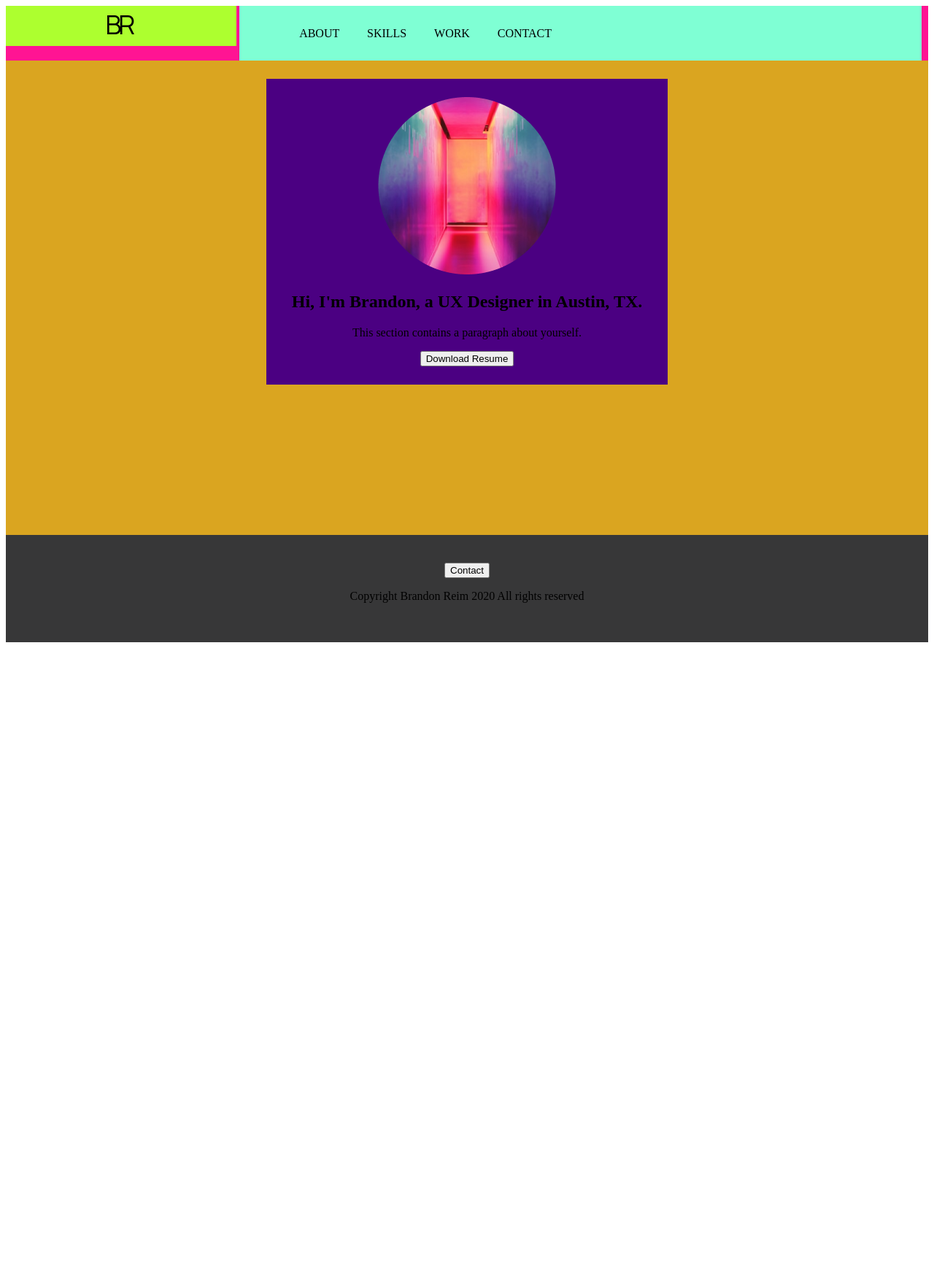
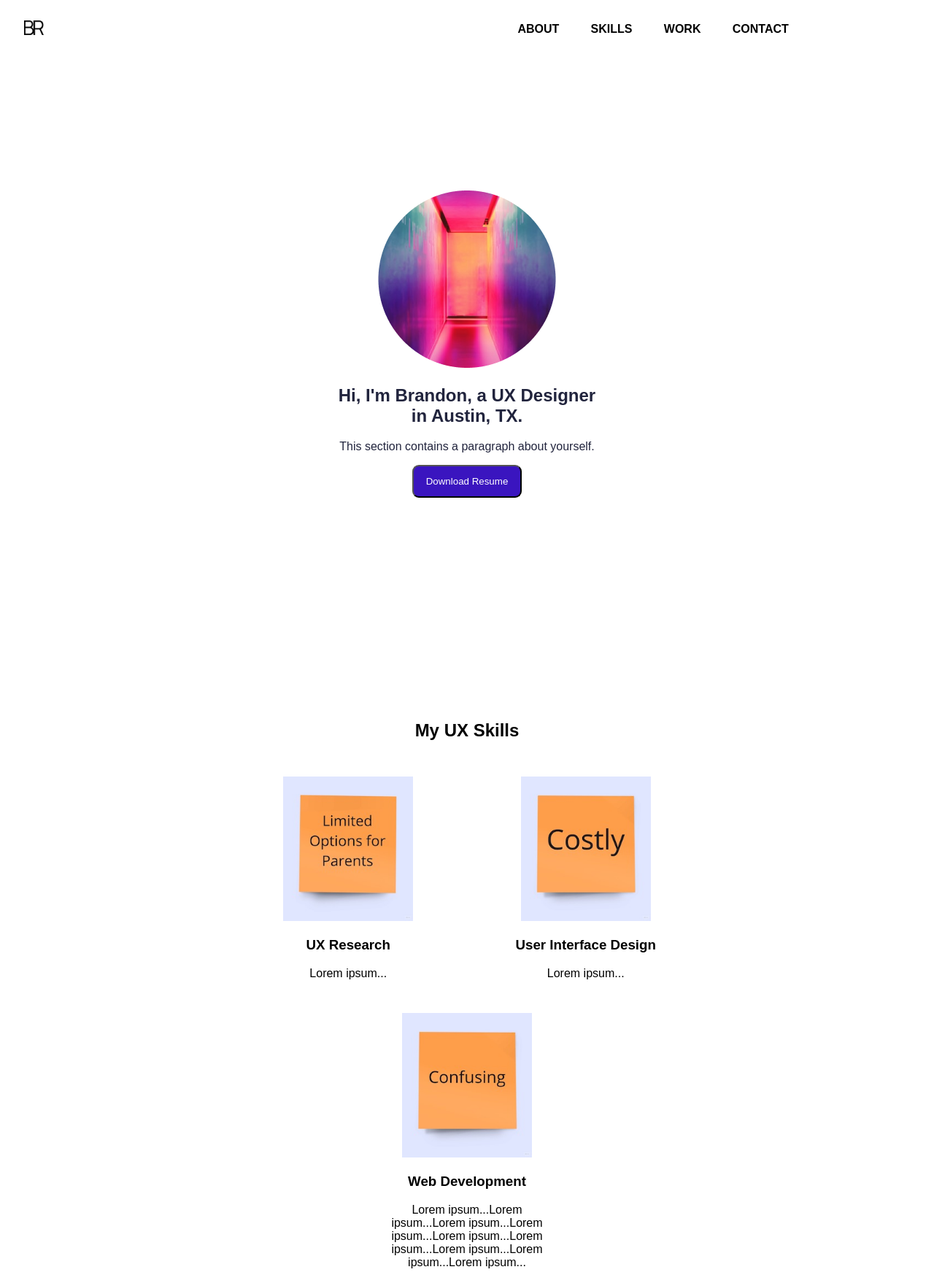
Before and after one commit to brandonrhyme/UX_UI_HW_18, a plain HTML site: page index.html in a window 1280 px wide. Shown: the top 1758 px of the page at 73% size. Before the commit the page ends 888 px from the top, so only its background shows below. Drawn offline with Linux system fonts and the light colour scheme.

Commit message:
Responsive Design

```diff
--- a/CSS/style.css
+++ b/CSS/style.css
@@ -1,54 +1,143 @@
 .inline-block {
     display: inline-block;
-    vertical-align: top;
-    background-color: aquamarine;
-    padding-left: 2%;
-    padding-right: 2%;
-    margin-left: auto;
+    vertical-align: middle;
+    background-color: #FFFFFF;
 }
 
 .logo {
-    width: 23%;
-    padding: 1%;
-    background-color: greenyellow;
+    padding: 20px;
+    background-color: #FFFFFF;
     text-align: center;
 }
 
 nav {
-    width: 70%;
-    display: inline-block;
-    vertical-align: top;
-    padding: 1%;
-    background-color: rgb(209, 125, 0);
+    width: 80%;
+    text-align: end;
+
 }
 
 .heroImg {
-    text-align: center;
-    height: 600px;
-    padding: 25px;
-    background-color: goldenrod;
+    display: flex;
+    height: 800px;
+    /* margin-left: 10%;
+    margin-right: 10%; */
+    justify-content: center;
+    align-items: center;
+    color: snow;
+    background-color: #FFFFFF;
 }
+
 header {
-    height: 75px;
-    background-color: deeppink;
+    height: auto;
+    justify-content: space-between;
+    background-color: #FFFFFF;
 }
 .content {
-    width: 500px;
-    margin: 0 auto;
-    background-color: indigo;
-    padding: 25px;
+    max-width: 375px;
+    max-height: fit-content;
+    background-color: #FFFFFF;
+    text-align: center;
+    padding: 50px;
+    color: #21243d;
+}
 
+ul {
+    /* background-color: black; */
+    font-family: Arial, Helvetica, sans-serif;
+    font-weight: bolder;
 }
-/* ul {
-    width: 50%;
-    margin-left: auto;
-    background-color: black;
-} */
+
+li {
+    padding-left: 2%;
+    padding-right: 2%;
+}
 
 
 footer {
-    background-color: #373738;
+    background-color: #FFFFFF;
     text-align: center;
     padding: 3%;
+    color: #21243d;
 }
-/* #5d54aa = a lovely purple */
+
+
+/*            HW 18  -  My UX Skills & My Work        */
+
+
+.flexContainer {
+    display: flex;
+    flex-wrap: wrap;
+    background-color: #FFFFFF;
+    margin-left: 10%;
+    margin-right: 10%;
+    justify-content: space-evenly;
+    max-width: 1200px;
+    justify-self: center;
+}
+.flexContainer > div {
+    margin: 2%;
+    width: 237px;
+    background-color: rgb(255, 255, 255);
+    text-align: center;
+}
+
+.workGrid {
+    display: grid;
+    margin-left: 10%;
+    max-width: 1200px;
+    margin-right: 10%;
+    grid-template-columns: 1fr 3fr;
+    /* justify-content: space-evenly; */
+    background-color: #FFFFFF;
+}
+.workGrid > div {
+    margin: 5%;
+    padding: 10px;
+    max-width: 600px;
+    background-color: rgb(255, 255, 255);
+    text-align: left;
+    justify-content: center;
+}
+
+@media only screen and (max-width: 600) {
+
+}
+
+/*           Styles        */
+
+h1 {
+    font-family: Arial, Helvetica, sans-serif;
+}
+p {
+    font-family: Arial, Helvetica, sans-serif;
+}
+h2 {
+    font-family: Arial, Helvetica, sans-serif;
+}
+h3 {
+    font-family: Arial, Helvetica, sans-serif;
+}
+h4 {
+    font-family: Arial, Helvetica, sans-serif;
+}
+button {
+    width: 150px;
+    height: 45px;
+    border-radius: 9px;
+    background-color: #3A15BF;
+    color: #FFFFFF;
+}
+section.myWork h3 {
+    text-align: center;
+    margin-bottom: 75px;
+}
+section.myWork h1 {
+    text-align: center;
+    padding: 15px;
+    margin-top: 100px;
+}
+section.mySkills h1 {
+    text-align: center;
+    padding: 15px;
+    margin-top: 100px;
+}
--- a/index.html
+++ b/index.html
@@ -3,10 +3,16 @@
 <HTML>
     <head>
         <title></title>
+        <style>
+            img {
+                max-width: 75%;
+                height: auto;
+            }
+        </style>
     </head>
     <body>
         <header class="navigation">
-            <div class="logo inline-block">
+            <div class="inline-block logo">
                 <img src="Images/Personal Logo.png">
             </div>
             <nav class="inline-block">
@@ -39,6 +45,61 @@
             </div>
         </section>
 
+<!-- My UX Skills section coded using CSS flex         -->
+
+<section class="mySkills">
+    <h1>
+        My UX Skills
+    </h1>
+    <div class= "flexContainer">
+        <div>
+            <img src="Images/Project 1.jpg">
+            <h3>UX Research</h3>
+            <p>Lorem ipsum...</p>
+        </div>
+        <div>
+            <img src="Images/Project 2.jpg">
+            <h3>User Interface Design</h3>
+            <p>Lorem ipsum...</p>
+        </div>
+        <div>
+            <img src="Images/Project 3.jpg">
+            <h3>Web Development</h3>
+            <p>Lorem ipsum...Lorem ipsum...Lorem ipsum...Lorem ipsum...Lorem ipsum...Lorem ipsum...Lorem ipsum...Lorem ipsum...Lorem ipsum...</p>
+        </div>
+    </div>
+</section>
+
+<!-- My Work section coded using CSS grid         -->
+
+<section class="myWork">
+    <h1>
+        My Work
+    </h1>
+    <div class="workGrid">
+        <div><img src="Images/Project 3.jpg"></div>
+        <div>
+            <h4>Project A</h4>
+            <p>Lorem ipsum...Lorem ipsum...Lorem ipsum...Lorem ipsum...Lorem ipsum...Lorem ipsum...Lorem ipsum...Lorem ipsum...Lorem ipsum...</p>
+            <button>View Case Study</button>
+        </div>
+        <div><img src="Images/Project 2.jpg"></div>
+        <div>
+            <h4>Project B</h4>
+            <p>Lorem ipsum...</p>
+            <button>View Case Study</button>
+        </div>
+        <div><img src="Images/Project 1.jpg"></div>
+        <div>
+            <h4>Project C</h4>
+            <p>Lorem ipsum...</p>
+            <button>View Case Study</button>
+        </div>
+    </div>
+    <h3>View all projects -></h3>
+</section>
+
+
         <footer>
             <button>
                 Contact
```
Also changed, not shown: Images/Project 1.jpg (added), Images/Project 2.jpg (added), Images/Project 3.jpg (added), 2 other files.
